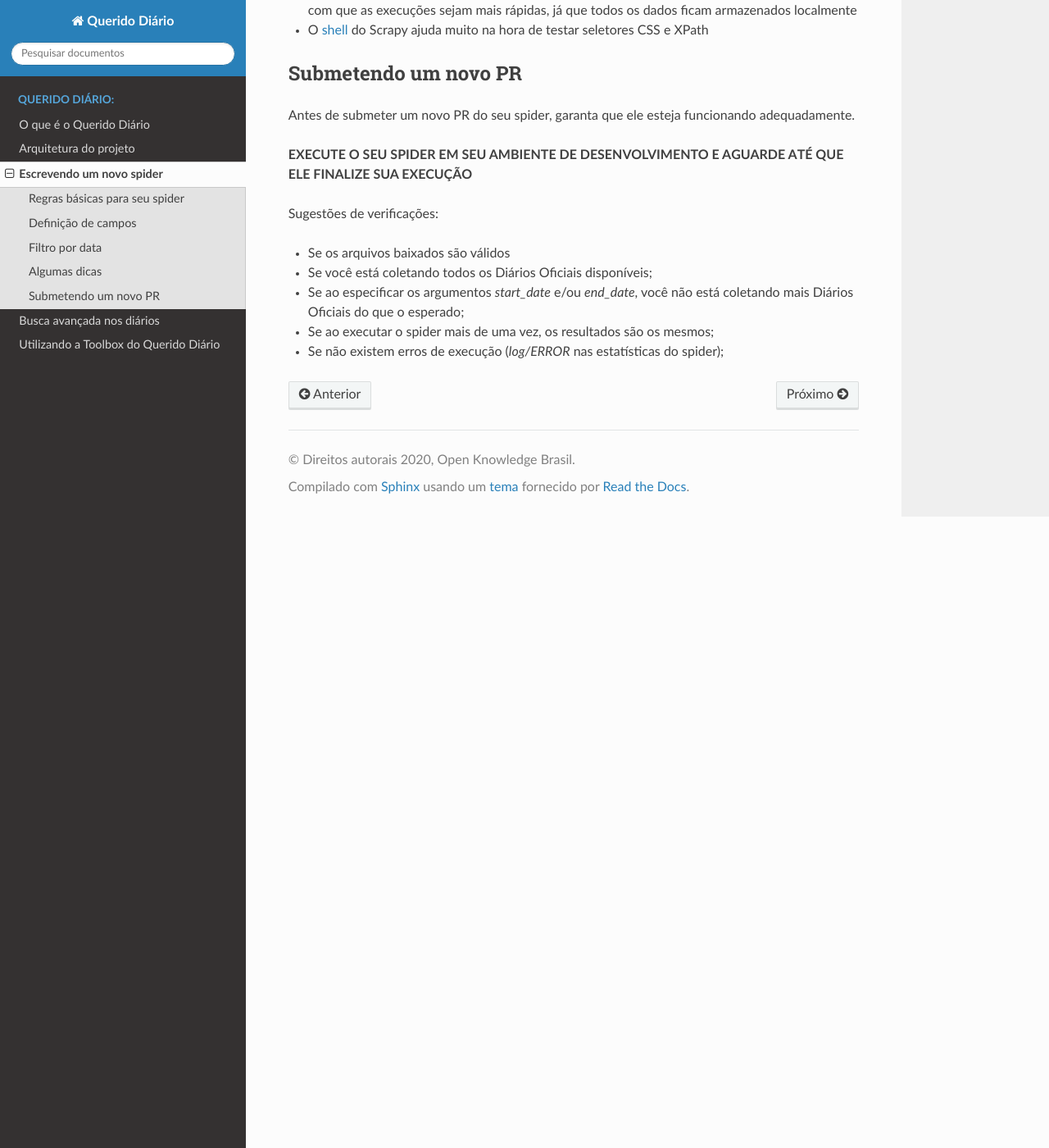
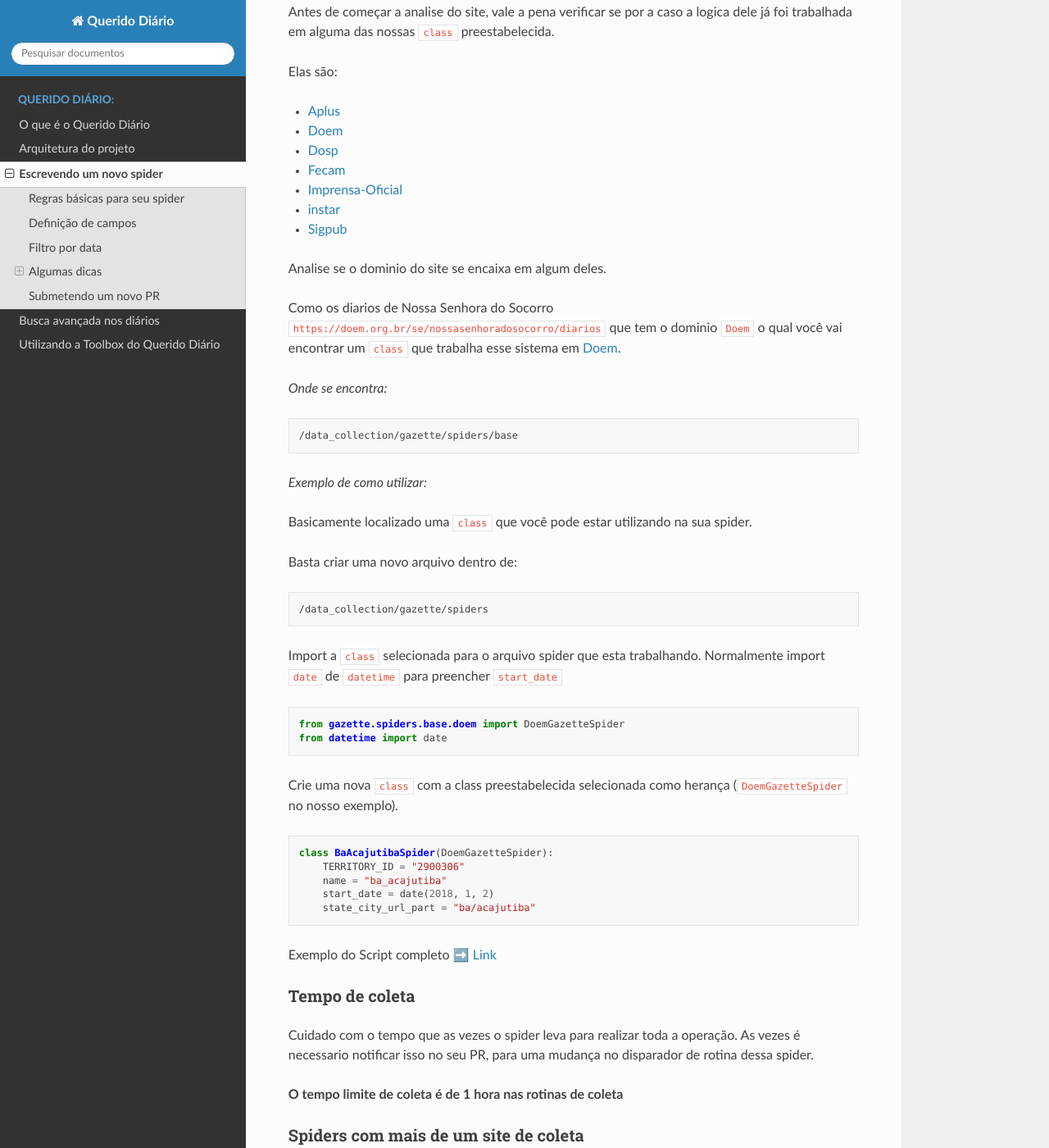
Before and after one commit to okfn-brasil/querido-diario-comunidade, a Sphinx documentation site: the page built from docs/source/escrevendo-um-novo-spider.rst, in a window 1280 px wide and 1400 px high, scrolled down 2369 px. Shown: the whole window at 82% size. Built offline with Sphinx 7.4.7 and the Read the Docs theme 2.0.0, drawn with Linux system fonts in a browser that asks for light colours; some of the changed text lies outside the part shown.

Commit message:
Update escrevendo-um-novo-spider.rst
Signed-off-by: Luiz Eduardo <luiz.sinx@gmail.com>

```diff
--- a/docs/source/escrevendo-um-novo-spider.rst
+++ b/docs/source/escrevendo-um-novo-spider.rst
@@ -95,8 +95,110 @@ fora do período desejado.
 Algumas dicas
 -------------
 
-- Durante o desenvolvimento, para evitar que você faça chamadas repetidas nas páginas das cidades é possível utilizar a configuração `HTTPCACHE_ENABLED`_ do Scrapy. Isso também faz com que as execuções sejam mais rápidas, já que todos os dados ficam armazenados localmente
-- O `shell`_ do Scrapy ajuda muito na hora de testar seletores CSS e XPath
+Logicas de spiders já estabelecidas
+^^^^^^^^^^^^^
+
+Antes de começar a analise do site, vale a pena verificar se por a caso a logica dele já foi trabalhada em alguma das nossas ``class`` preestabelecida.
+
+Elas são:
+
+- `Aplus`_
+- `Doem`_
+- `Dosp`_
+- `Fecam`_
+- `Imprensa-Oficial`_
+- `instar`_
+- `Sigpub`_
+
+
+Analise se o dominio do site se encaixa em algum deles.
+
+Como os diarios de Nossa Senhora do Socorro ``https://doem.org.br/se/nossasenhoradosocorro/diarios`` que tem o dominio ``Doem`` o qual você vai encontrar um ``class`` que trabalha esse sistema em `Doem`_.
+
+*Onde se encontra:*
+
+.. code-block:: sh
+
+    /data_collection/gazette/spiders/base
+
+
+*Exemplo de como utilizar:*
+
+
+Basicamente localizado uma ``class`` que você pode estar utilizando na sua spider.
+
+Basta criar uma novo arquivo dentro de:
+
+.. code-block:: sh
+
+    /data_collection/gazette/spiders
+
+
+Import a ``class`` selecionada para o arquivo spider que esta trabalhando. Normalmente import ``date`` de ``datetime`` para preencher ``start_date``
+
+.. code-block:: python
+
+    from gazette.spiders.base.doem import DoemGazetteSpider
+    from datetime import date
+
+Crie uma nova ``class`` com a class preestabelecida selecionada como herança (``DoemGazetteSpider`` no nosso exemplo).
+
+.. code-block:: python
+
+    class BaAcajutibaSpider(DoemGazetteSpider):
+        TERRITORY_ID = "2900306"
+        name = "ba_acajutiba"
+        start_date = date(2018, 1, 2)
+        state_city_url_part = "ba/acajutiba"
+
+Exemplo do Script completo ➡️ `Link`_
+
+
+Tempo de coleta
+^^^^^^^^^^^^^
+
+Cuidado com o tempo que as vezes o spider leva para realizar toda a operação. As vezes é necessario notificar isso no seu PR, para uma mudança no disparador de rotina dessa spider.
+
+**O tempo limite de coleta é de 1 hora nas rotinas de coleta**
+
+Spiders com mais de um site de coleta
+^^^^^^^^^^^^^
+
+Bom verificar se todos os diarios estão disponiveis em um ou mais sites. Caso esteja em mais de um site, tome a abordagem que se encontra aqui ➡️ `849`_
+
+HTTPCACHE_ENABLED
+^^^^^^^^^^^^^
+
+Durante o desenvolvimento, para evitar que você faça chamadas repetidas nas páginas das cidades é possível utilizar a configuração `HTTPCACHE_ENABLED`_ do Scrapy. Isso também faz com que as execuções sejam mais rápidas, já que todos os dados ficam armazenados localmente
+
+*Exemplo:*
+
+Primeiro vã no diretorio abaixo. Onde você iria encontrar algumas configuraçoes do Scrapy.
+
+.. code-block:: sh
+
+    /data_collection/gazette/settings.pys
+
+Dentro do arquivo ``settings.pys``. Crei uma nova linha e insira ``HTTPCACHE_ENABLED = True`` como no exemplo:
+
+.. code-block:: python
+
+    import pkg_resources
+    from decouple import config
+
+    BOT_NAME = "gazette"
+    SPIDER_MODULES = ["gazette.spiders"]
+    NEWSPIDER_MODULE = "gazette.spiders"
+    ROBOTSTXT_OBEY = False
+
+    HTTPCACHE_ENABLED = True
+
+Para desativas, apenas apague a linha do ``HTTPCACHE_ENABLED = True`` ou a troque por ``HTTPCACHE_ENABLED = False``
+
+Shell
+^^^^^^^^^^^^^
+
+O `shell`_ do Scrapy ajuda muito na hora de testar seletores CSS e XPath
 
 Submetendo um novo PR
 ---------------------
@@ -113,5 +215,17 @@ Sugestões de verificações:
 - Se ao executar o spider mais de uma vez, os resultados são os mesmos;
 - Se não existem erros de execução (`log/ERROR` nas estatísticas do spider);
 
+.. _Link: https://github.com/Winzen/querido-diario/blob/doc-changes/data_collection/gazette/spiders/ba_acajutiba.py
+
+.. _849: https://github.com/okfn-brasil/querido-diario/pull/849
+
+.. _Aplus: https://github.com/okfn-brasil/querido-diario/blob/main/data_collection/gazette/spiders/base/aplus.py
+.. _Doem: https://github.com/okfn-brasil/querido-diario/blob/main/data_collection/gazette/spiders/base/doem.py
+.. _Dosp: https://github.com/okfn-brasil/querido-diario/blob/main/data_collection/gazette/spiders/base/dosp.py
+.. _Fecam: https://github.com/okfn-brasil/querido-diario/blob/main/data_collection/gazette/spiders/base/fecam.py
+.. _Imprensa-Oficial: https://github.com/okfn-brasil/querido-diario/blob/main/data_collection/gazette/spiders/base/imprensa_oficial.py
+.. _instar: https://github.com/okfn-brasil/querido-diario/blob/main/data_collection/gazette/spiders/base/instar.py
+.. _Sigpub: https://github.com/okfn-brasil/querido-diario/blob/main/data_collection/gazette/spiders/base/sigpub.py
+
 .. _shell: https://docs.scrapy.org/en/latest/topics/shell.html
 .. _HTTPCACHE_ENABLED: https://docs.scrapy.org/en/latest/topics/downloader-middleware.html#httpcache-enabled
```
